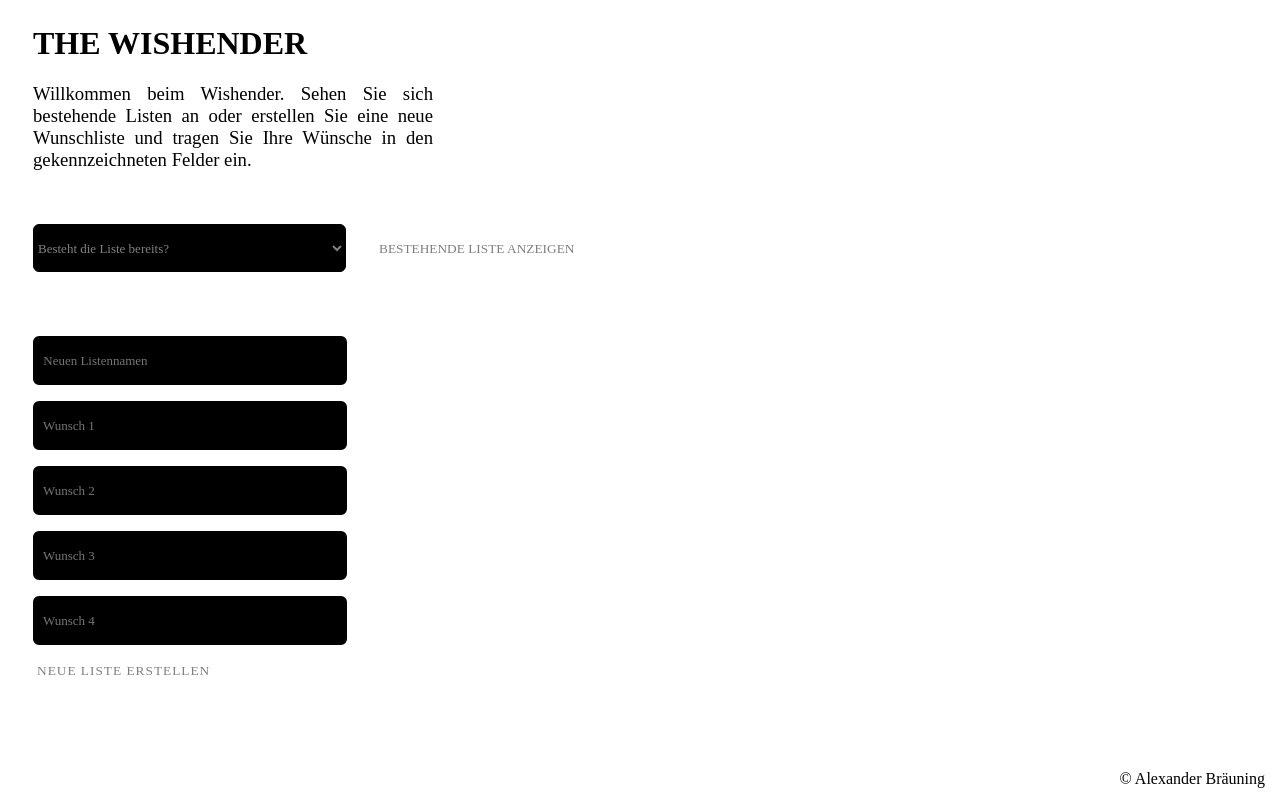
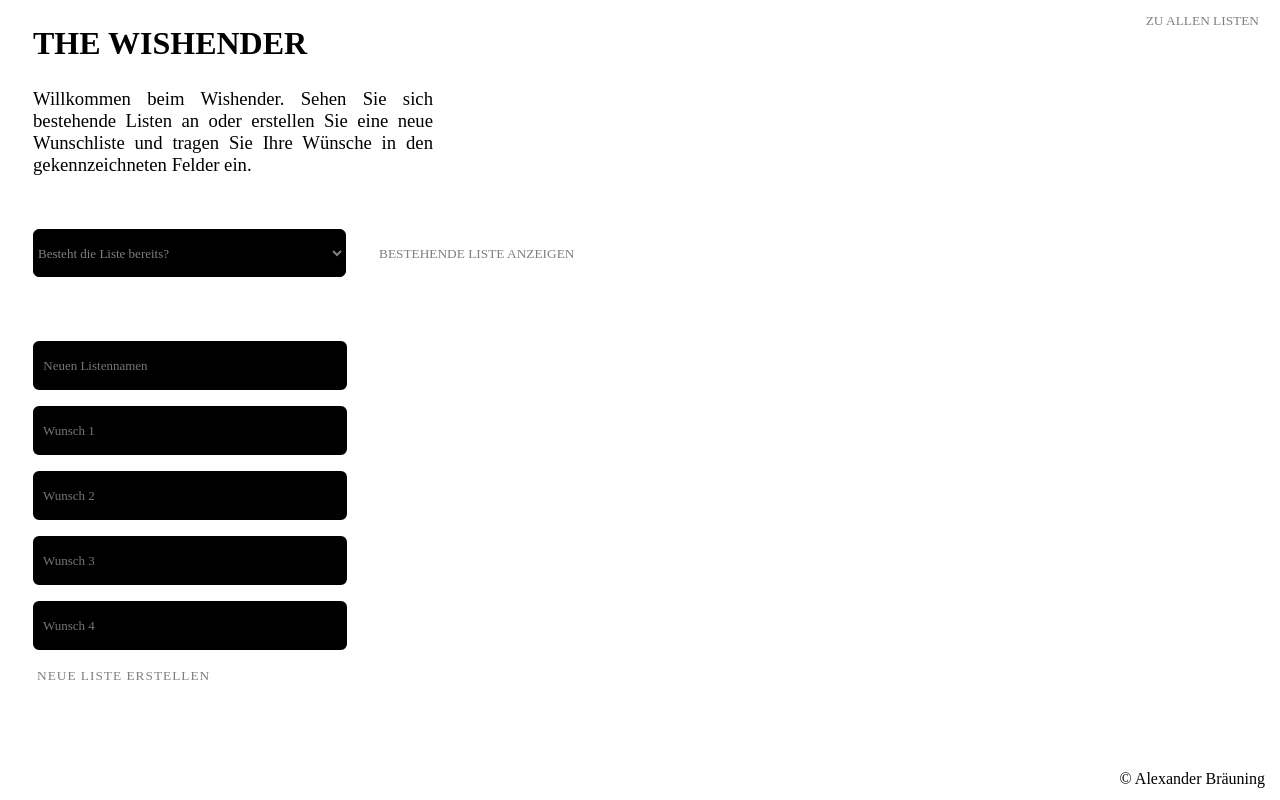
Before and after one commit to braale96/hs21_prog2, a Flask app: page /home in a window 1280 px wide. Run offline with Flask 2, Linux system fonts and the light colour scheme.

Commit message:
allen Buttons eine Funktion zugewiesen, auch ohne Input, damit keine Fehlermeldungen erscheinen

```diff
--- a/wishender/data/eingaben.json
+++ b/wishender/data/eingaben.json
@@ -13,11 +13,5 @@
         "2. Wunsch": "ein",
         "3. Wunsch": "guter",
         "4. Wunsch": "Test"
-    },
-    "Testen": {
-        "1. Wunsch": "Das ",
-        "2. Wunsch": "m\u00fcsste",
-        "3. Wunsch": "so",
-        "4. Wunsch": "klappen"
     }
 }
--- a/wishender/daten.py
+++ b/wishender/daten.py
@@ -29,6 +29,8 @@ def wunsch_filter(wuensche):
             for key2, value2 in value.items():
                 if value2 in wuensche:
                     print("Wunsch: " + value2 + " erfüllt")
+                    #content.pop(value2)
+                    #return content
 
     #with open(file, "w") as open_file:
         #json.dump(content, open_file, indent=4)
--- a/wishender/main.py
+++ b/wishender/main.py
@@ -16,12 +16,12 @@ def sachen_laden():
 def liste_erstellen():
     if request.method == 'POST':
         listen = request.form["liste_auswahl"]
+        key = request.form["liste"]  # hier wird der listenname als key abgefangen und gespeichert
         if daten.listen_filter(listen) == listen:
             listen_auswahl = daten.listen_filter(listen)
             sachen = sachen_laden()
             return render_template("start.html", liste_auswahl=listen_auswahl, listen=sachen)
-        key = request.form["liste"]  # hier wird der listenname als key abgefangen und gespeichert
-        if key != "":
+        elif key != "":
             wunsch01 = request.form["wunsch01"]  # ab hier werden die wünsche einzeln abgespeichert
             wunsch02 = request.form["wunsch02"]
             wunsch03 = request.form["wunsch03"]
@@ -30,6 +30,8 @@ def liste_erstellen():
             eintrag = daten.save_list(key, wunsch01, wunsch02, wunsch03, wunsch04)
             print(eintrag)
             return flask.redirect("/lists")  # hier wird auf die neue url weitergeleitet
+        elif request.form["action"] == "Zu allen Listen":
+            return flask.redirect("/lists")
         else:
             warnung = "Bitte einen Listennamen und einen Wunsch definieren!"
             sachen = sachen_laden()  # hier wird die funktion "sachen_laden" ausgeführt in "sachen" gespeichert
@@ -44,13 +46,19 @@ def liste_erstellen():
 def liste_abhaken():
     if request.method == 'POST':
         checkbox = request.form.getlist("haken")
-        test = daten.wunsch_filter(checkbox)
-        sachen = sachen_laden()
-        return render_template("hello.html", checkbox=checkbox, listen=sachen, test=test)
+        if checkbox:
+            abgehakt = daten.wunsch_filter(checkbox)
+            sachen = sachen_laden()
+            return render_template("lists.html", checkbox=checkbox, listen=sachen, abgehakt=abgehakt)
+        elif request.form["action"] == "Zur Startseite":
+            return flask.redirect("/home")
+        else:
+            abgehakt = daten.wunsch_filter(checkbox)
+            sachen = sachen_laden()
+            return render_template("lists.html", checkbox=checkbox, listen=sachen, abgehakt=abgehakt)
     else:
         sachen = sachen_laden()  # der return von sachen_laden wird in "sachen" gespeichert
-        return render_template("hello.html",
-                               listen=sachen)  # "sachen" wird hier für die jinja-logik in "listen" gespeichert
+        return render_template("lists.html", listen=sachen)  # "sachen" wird hier für jinja in "listen" gespeichert
 
 
 if __name__ == '__main__':
--- a/wishender/static/main.css
+++ b/wishender/static/main.css
@@ -33,6 +33,10 @@ h4 {
     font-weight: 400;
 }
 
+div {
+    display: flex;
+}
+
 .welcome {
     width: 400px;
     text-align: justify;
@@ -63,7 +67,7 @@ h4 {
     border-radius: 6px;
 }
 
-.example_a {
+.button_a {
     font-family: Barlow;
     margin-left: 23px;
     letter-spacing: 1px;
@@ -74,15 +78,13 @@ h4 {
     display: inline-block;
     transition: all 0.3s ease 0s;
 }
-.example_a:hover {
-    margin-left: 23px;
+.button_a:hover {
     color: black;
     font-weight: 700;
     letter-spacing: 8.5px;
-    transition: all 0.3s ease 0s;
 }
 
-.example_b {
+.button_b {
     font-family: Barlow;
     margin-left: 23px;
     border: none;
@@ -92,8 +94,26 @@ h4 {
     display: inline-block;
 
 }
-.example_b:hover {
-    margin-left: 23px;
+.button_b:hover {
+    color: black;
+    font-weight: 700;
+
+}
+
+.button_c {
+    font-family: Barlow;
+    border: none;
+    background: white;
+    color: gray;
+    text-transform: uppercase;
+    display: inline-block;
+    position: fixed;
+    top: 12px;
+    right: 15px;
+
+
+}
+.button_c:hover {
     color: black;
     font-weight: 700;
 
@@ -182,8 +202,9 @@ input[type="checkbox"]:checked + label{
 
 .warnung {
     font-family: Barlow;
+    color: #F1948A;
     font-size: small;
-    margin-left: 28px;
+    margin-left: 27px;
 }
 
 .check_save {
--- a/wishender/templates/hello.html
+++ b/wishender/templates/lists.html
@@ -13,6 +13,7 @@
     <h2> Ihre Wunschlisten </h2>
 
     <form method="POST">
+        <input class="button_c" name="action" type="submit" value="Zur Startseite">
     <li class="wuensche">
         {% for key1, wuensche in listen.items() %}
             <ul class="wunschliste"> {{ key1 }} </ul>
@@ -26,11 +27,12 @@
             {% endfor %}
         {% endfor %}
     </li>
-        <button class="check_save" type="submit"> speichern</button>
+
+        <input class="check_save" name="action" type="submit" value="speichern">
     </form>
     <br/>
     <p>{{ checkbox }}</p>
-    <p>{{ test }}</p>
+    <!--<p>{{ abgehakt }}</p>-->
     <br/>
 </body>
 
--- a/wishender/templates/start.html
+++ b/wishender/templates/start.html
@@ -6,26 +6,31 @@
     <link rel="stylesheet"
           href="../static/main.css"/>
 </head>
+
+<header>
+    <!--<p> <img src="../bilder/unnamed.png" alt="arrow"> </p> -->
+</header>
 <body>
 
     <h1>THE WISHENDER</h1>
-    <h3 class="welcome">Willkommen beim Wishender. Sehen Sie sich bestehende Listen an oder
+    <div> <h3 class="welcome">Willkommen beim Wishender. Sehen Sie sich bestehende Listen an oder
        erstellen Sie eine neue Wunschliste und tragen Sie Ihre Wünsche in den gekennzeichneten Felder ein. </h3>
+    </div>
 
     <br/>
 
     <form method="POST">
+        <input class="button_c" name="action" type="submit" value="Zu allen Listen">
         <p class="schrift_standard"> <select id="liste_auswahl" name="liste_auswahl" class="selector">
             <option selected>Besteht die Liste bereits?</option>
                 {% for key, list in listen.items() %}
                     <option value="{{ key }}">{{ key }}</option>
                 {% endfor %}
-         </select> <button class="example_b" type="submit"> Bestehende Liste anzeigen</button> </p>
-        <p>
+         </select> <button class="button_b" name="action" type="submit"> Bestehende Liste anzeigen</button>
             <ul class="wunschliste"> {{ liste_auswahl }}
         {% for key1, wuensche in listen.items() %}
             {% if key1 in liste_auswahl %}
-                {% for key2, wunsch in wuensche.items()%}
+                {% for key2, wunsch in wuensche.items() %}
                     {% if wunsch != "" %} <!-- Sofern der Wunsch nicht leer ist, wird er aufgelistet -->
                         <ul class="wuensche"> {{key2}}: {{ wunsch }} </label> </ul>
                     {% endif %}
@@ -42,7 +47,7 @@
         <p><input type="text" class="eingaben" name="wunsch02" placeholder=" Wunsch 2"></p>
         <p><input type="text" class="eingaben" name="wunsch03" placeholder=" Wunsch 3"></p>
         <p><input type="text" class="eingaben" name="wunsch04" placeholder=" Wunsch 4"></p>
-        <button class="example_a" type="submit">Neue Liste erstellen</button>
+        <button class="button_a" name="action" type="submit">Neue Liste erstellen</button>
     </form>
     <br/>
     <br/>
```
Also changed, not shown: bilder/unnamed.png (added), 1 other file.
